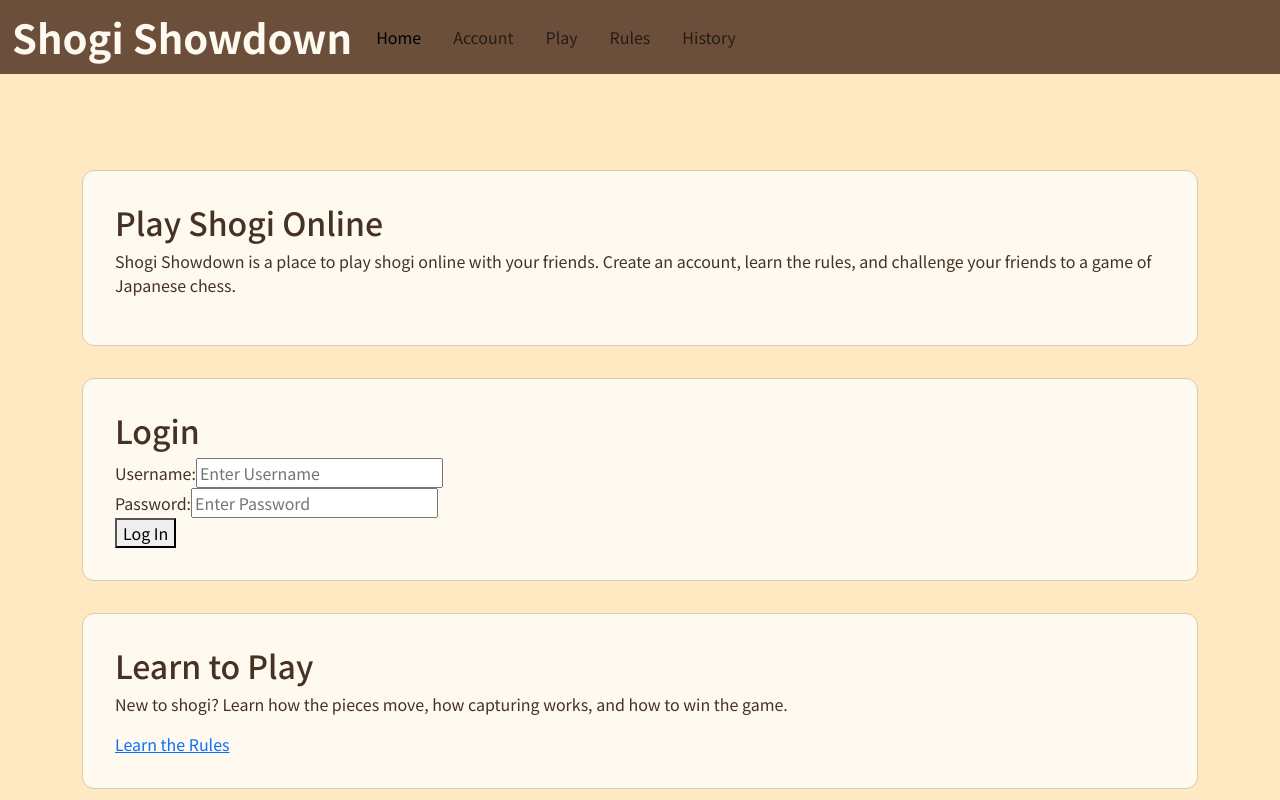
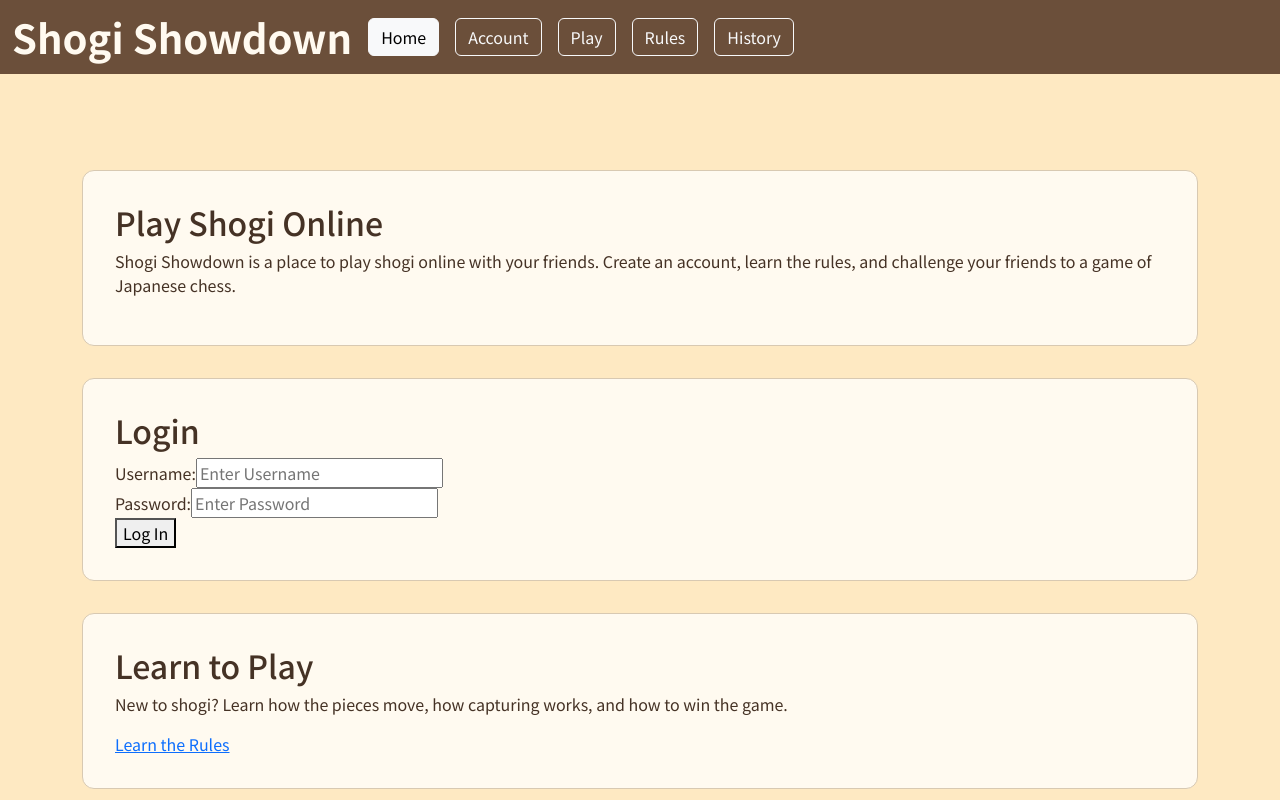
Before and after one commit to JaysterNumber1/startup, a React (Vite) app: page / in a window 1280 px wide. Shown: the top 800 px of the page. Built offline with nearby package versions, Linux system fonts and the light colour scheme.

Commit message:
re added boostrap buttons

```diff
--- a/src/app.jsx
+++ b/src/app.jsx
@@ -38,23 +38,23 @@ export default function App() {
                             <ul className="navbar-nav">
 
                                 <li className="nav-item">
-                                    <NavLink className='nav-link' to="">Home</NavLink>
+                                    <NavLink className="btn btn-outline-light" to="/">Home</NavLink>
                                 </li>
 
                                 <li className="nav-item">
-                                    <NavLink className='nav-link' to="account">Account</NavLink>
+                                    <NavLink className="btn btn-outline-light" to="/account">Account</NavLink>
                                 </li>
 
                                 <li className="nav-item">
-                                    <NavLink className='nav-link' to="play">Play</NavLink>
+                                    <NavLink className="btn btn-outline-light" to="/play">Play</NavLink>
                                 </li>
 
                                 <li className="nav-item">
-                                    <NavLink className='nav-link' to="rules">Rules</NavLink>
+                                    <NavLink className="btn btn-outline-light" to="/rules">Rules</NavLink>
                                 </li>
 
                                 <li className="nav-item" id="nav-item-last">
-                                    <NavLink className='nav-link' to="history">History</NavLink>
+                                    <NavLink className="btn btn-outline-light" to="/history">History</NavLink>
                                 </li>
 
                             </ul>
```
